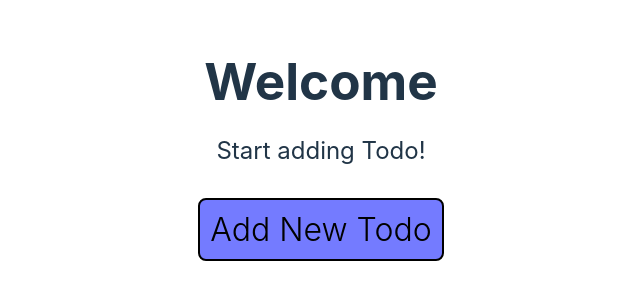
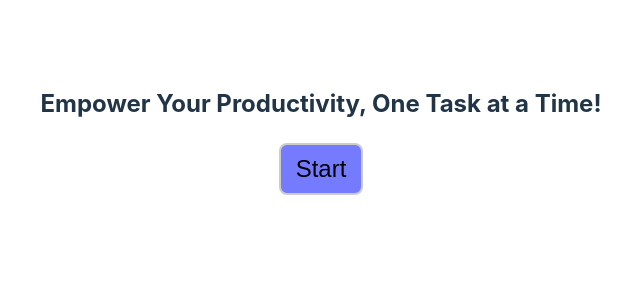
Before and after one commit to meryemiris/todo-app, a React (Vite) app: page / in a window 1280 px wide. Shown: the part 260-560 px from the top of the page, without its empty margins (319-959 px from the left). Built offline with nearby package versions, Linux system fonts and the light colour scheme.

Commit message:
add styling to start page

```diff
--- a/src/App.tsx
+++ b/src/App.tsx
@@ -12,7 +12,6 @@ function App() {
 
   function showFormHandler() {
     setIsAdd(true);
-
     setShowList(false);
   }
 
--- a/src/components/NewTodo.module.css
+++ b/src/components/NewTodo.module.css
@@ -1,56 +1,28 @@
 .container {
     display: flex;
-    flex-direction: column;
-    max-width: 800px;
-    margin: 10px auto;
-    padding: 20px;
-    border: 2px solid #747bff;
-    border-radius: 8px;
-    box-shadow: 0px 2px 4px rgba(0, 0, 0, 0.1);
-
+    align-items: center;
+    gap: 1rem;
 }
 
-
-.formLabel {
-    font-weight: bold;
-    margin-bottom: 10px;
-    text-align: center;
-}
-
-
-.formInput {
-    padding: 10px;
-    margin-bottom: 15px;
+input {
+    flex: 1;
+    padding: 0.5rem;
     border: 1px solid #ccc;
-    border-radius: 5px;
+    border-radius: 4px;
     font-size: 1rem;
 }
 
-
-select {
-    padding: 8px;
-    margin-bottom: 20px;
-    border: 1px solid #ccc;
-    border-radius: 5px;
+addButton {
+    padding: 0.5rem 1rem;
+    background-color: #747bff;
+    color: white;
+    border: none;
+    border-radius: 4px;
     font-size: 1rem;
-    font-family: inherit;
+    cursor: pointer;
+    transition: background-color 0.3s ease;
 }
 
-.formButton {
-    border-radius: 8px;
-    border: 1px solid transparent;
-    padding: 10px;
-    margin-top: 5px;
-    align-items: flex-end;
-    font-size: 1rem;
-    font-weight: 300;
-    font-family: inherit;
-    border: 1px solid;
-    background-color: #747bff;
-    cursor: pointer;
-    transition: border-color 0.25s;
-}
-
-.formbutton:hover {
+addButton:hover {
     background-color: #5f6be1;
 }
--- a/src/components/NewTodo.tsx
+++ b/src/components/NewTodo.tsx
@@ -17,18 +17,9 @@ export default function NewTodo(props: NewTodoProps) {
 
   return (
     <form className={styles.container} onSubmit={submitHandler}>
-      <label className={styles.formLabel} htmlFor="text">
-        New Todo
-      </label>
-      <input
-        required
-        className={styles.formInput}
-        type="text"
-        id="text"
-        name="text"
-      ></input>
+      <input required type="text" id="text" name="text"></input>
 
-      <button className={styles.formButton} type="submit">
+      <button type="submit" className={styles.addButton}>
         Add
       </button>
     </form>
--- a/src/components/Start.module.css
+++ b/src/components/Start.module.css
@@ -1,30 +1,29 @@
-h1 {
-    text-align: center;
-    font-size: 2rem;
+.start {
+    display: flex;
+    flex-direction: column;
+    align-items: center;
+    justify-content: center;
     margin-bottom: 1rem;
+
 }
 
-p {
-    text-align: center;
+.catchPhrase {
     font-size: 1.5rem;
 }
 
-.button {
+.startButton {
+    padding: 10px 15px;
+    border: 2px solid #ccc;
     border-radius: 8px;
-    border: 1px solid transparent;
-    padding: 10px;
+    background-color: #747bff;
+    font-size: 1.5rem;
+    font-weight: 400;
     margin-top: 5px;
-    font-size: 2rem;
-    font-weight: 300;
-    font-family: inherit;
-    border: 2px solid;
-    background-color: #747bff;
     cursor: pointer;
-    transition: border-color 0.25s;
-    align-items: center;
+    transition: background-color 0.25s, border-color 0.25s;
 }
 
-.button:hover {
+.startButton:hover {
     background-color: #5f6be1;
     border-color: #5f6be1;
 }
--- a/src/components/Start.tsx
+++ b/src/components/Start.tsx
@@ -7,15 +7,12 @@ interface Headerprops {
 export default function Header(props: Headerprops) {
   return (
     <>
-      {
-        <div>
-          <h1>Welcome</h1>
-          <p>Start adding Todo!</p>
-        </div>
-      }
-      <div>
-        <button onClick={props.onShow} className={styles.button}>
-          Add New Todo
+      <div className={styles.start}>
+        <h1 className={styles.catchPhrase}>
+          Empower Your Productivity, One Task at a Time!
+        </h1>
+        <button className={styles.startButton} onClick={props.onShow}>
+          Start
         </button>
       </div>
     </>
--- a/src/index.css
+++ b/src/index.css
@@ -33,21 +33,7 @@ body {
   min-height: 100vh;
 }
 
-h1 {
-  font-size: 3.2em;
-  line-height: 1.1;
-}
 
-
-
-button:hover {
-  border-color: #646cff;
-}
-
-button:focus,
-button:focus-visible {
-  outline: 4px auto -webkit-focus-ring-color;
-}
 
 @media (prefers-color-scheme: light) {
   :root {
```
